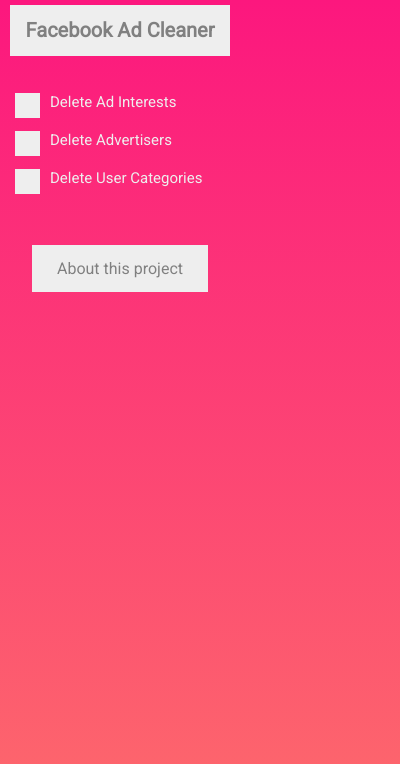
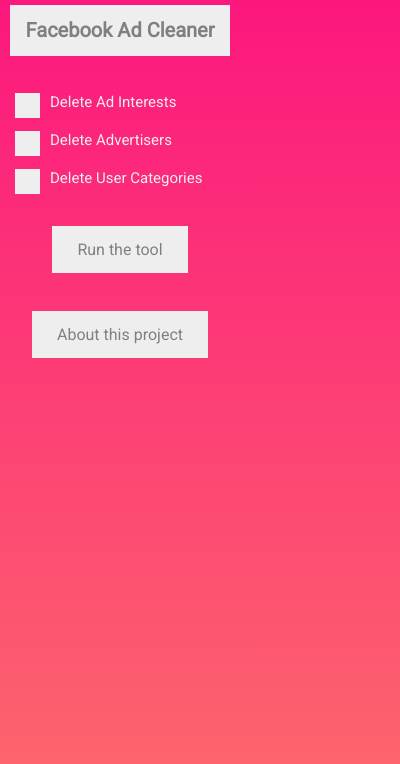
Before and after one commit to d4t4x/facebook-cleaner, a browser extension: page popup.html in a window 400 px wide. Drawn offline with Linux system fonts and the light colour scheme.

Commit message:
open tab working

```diff
--- a/popup.css
+++ b/popup.css
@@ -34,6 +34,10 @@
 }
 
 .about {
+  text-align: center;
+}
+
+.run {
   text-align: center;
 }
 
--- a/popup.html
+++ b/popup.html
@@ -11,8 +11,9 @@
       <form id="clean" action="" method="">
         <label class="container">Delete Ad Interests<input type="checkbox" id="clean-1" name="clean-1"><span class="checkmark"></span></label>
         <label class="container">Delete Advertisers<input type="checkbox" id="clean-2" name="clean-2"><span class="checkmark"></span></label>
-        <label class="container">Delete User Categories<input type="checkbox" id="clean-3" name="clean-3"><span class="checkmark"></span></label><br/><br/>
+        <label class="container">Delete User Categories<input type="checkbox" id="clean-3" name="clean-3"><span class="checkmark"></span></label><br/>
       </form>
+      <div class="run"><a href="https://www.facebook.com/ads/preferences" target='_newtab'>Run the tool</a></div><br/><br/>
       <div class="about"><a href="https://chupadados.codingrights.org/en/" target='_newtab'>About this project</a></div><br/><br/>
   </div>
     <script src="libs/jquery.js"></script>
```
